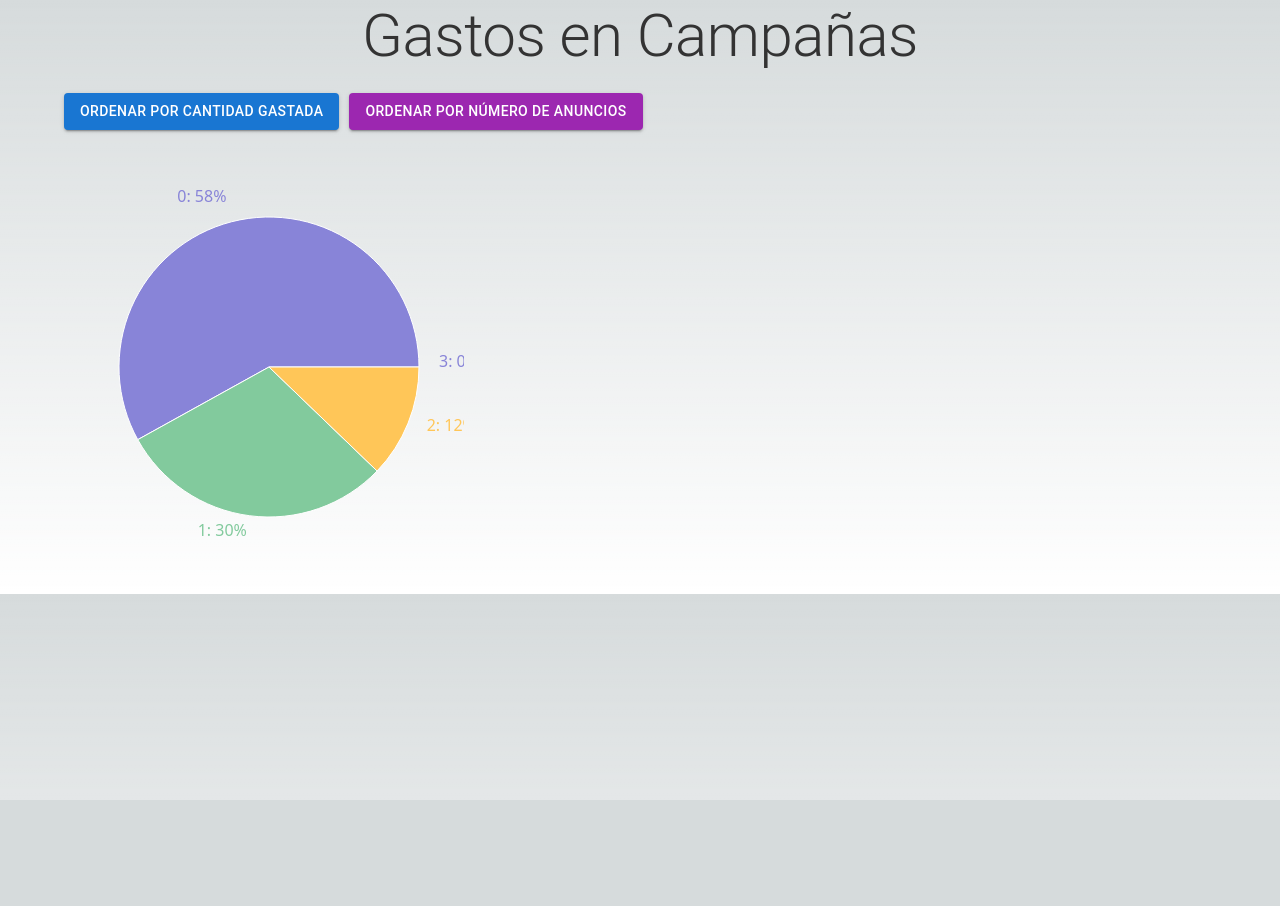
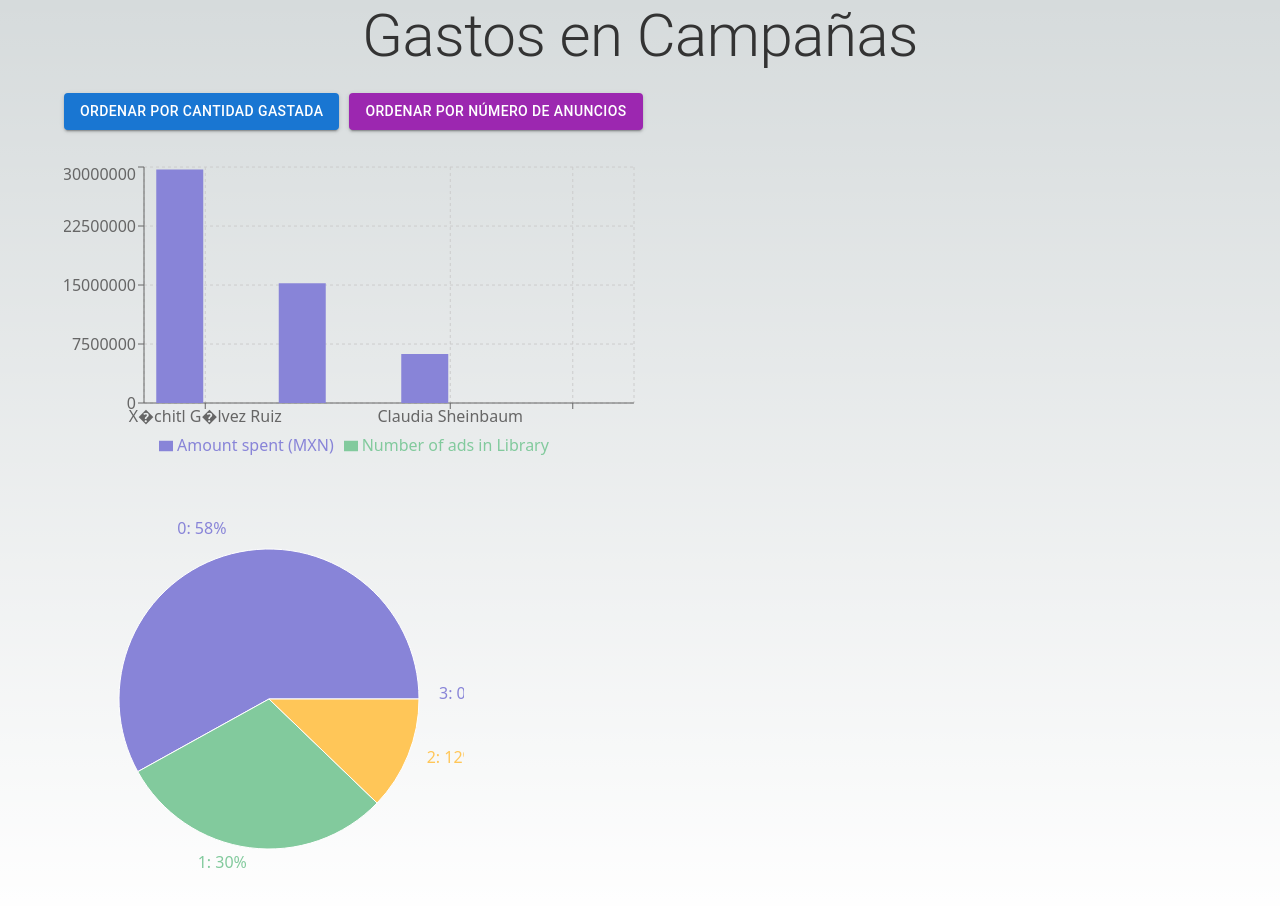
Before and after one commit to Root-FTW/BENITO, a Next.js app: page / in a window 1280 px wide. Shown: the top 906 px of the page. Before the commit the page ends 800 px from the top, so only its background shows below. Built offline with nearby package versions, Linux system fonts and the light colour scheme.

Commit message:
Update index.js

```diff
--- a/pages/index.js
+++ b/pages/index.js
@@ -19,6 +19,7 @@ export default function Home({ data }) {
     });
     setParsedData(parsed.data);
     setFilteredData(parsed.data);
+    console.log(parsed.data); // Verificar datos
   }, [data]);
 
   const filterByAmountSpent = () => {
@@ -46,7 +47,7 @@ export default function Home({ data }) {
       </Box>
       <Box my={4} className={styles.chart}>
         <BarChart
-          width="100%"
+          width={600}
           height={300}
           data={filteredData}
           margin={{
```
